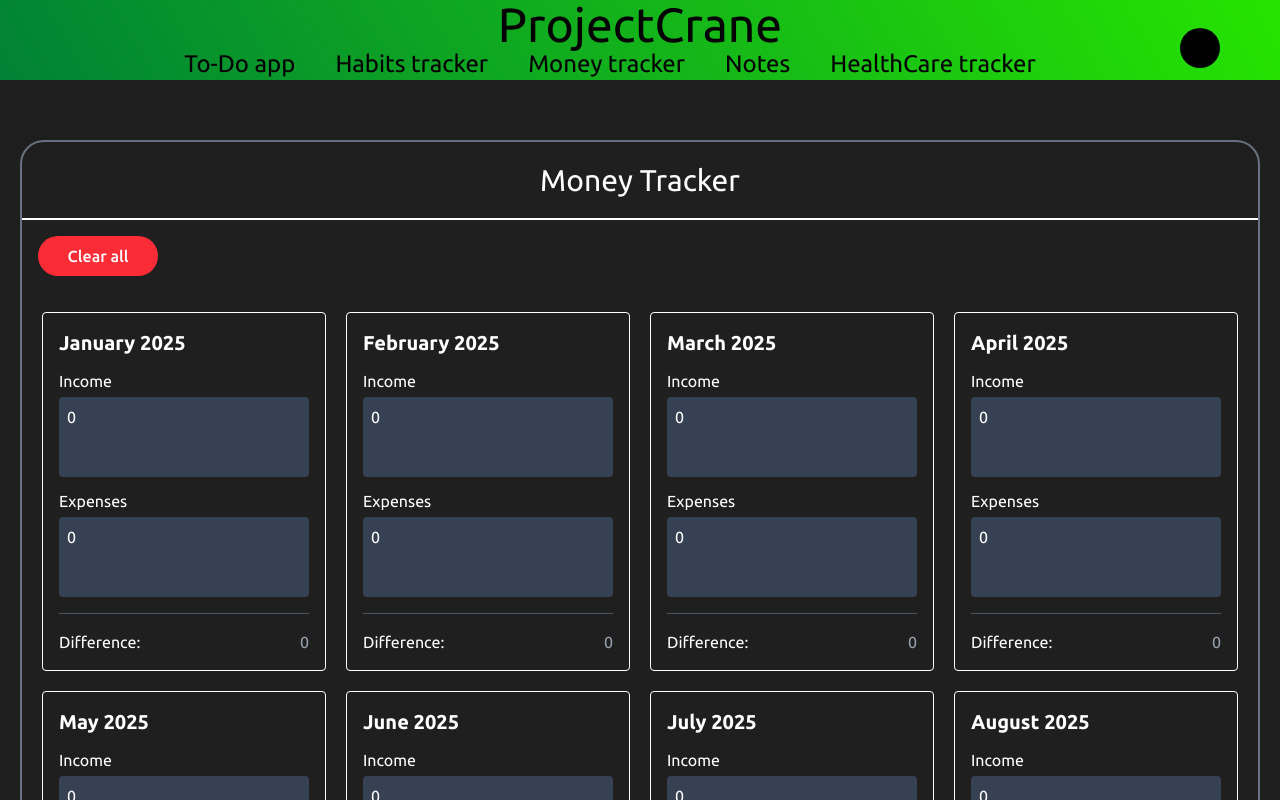
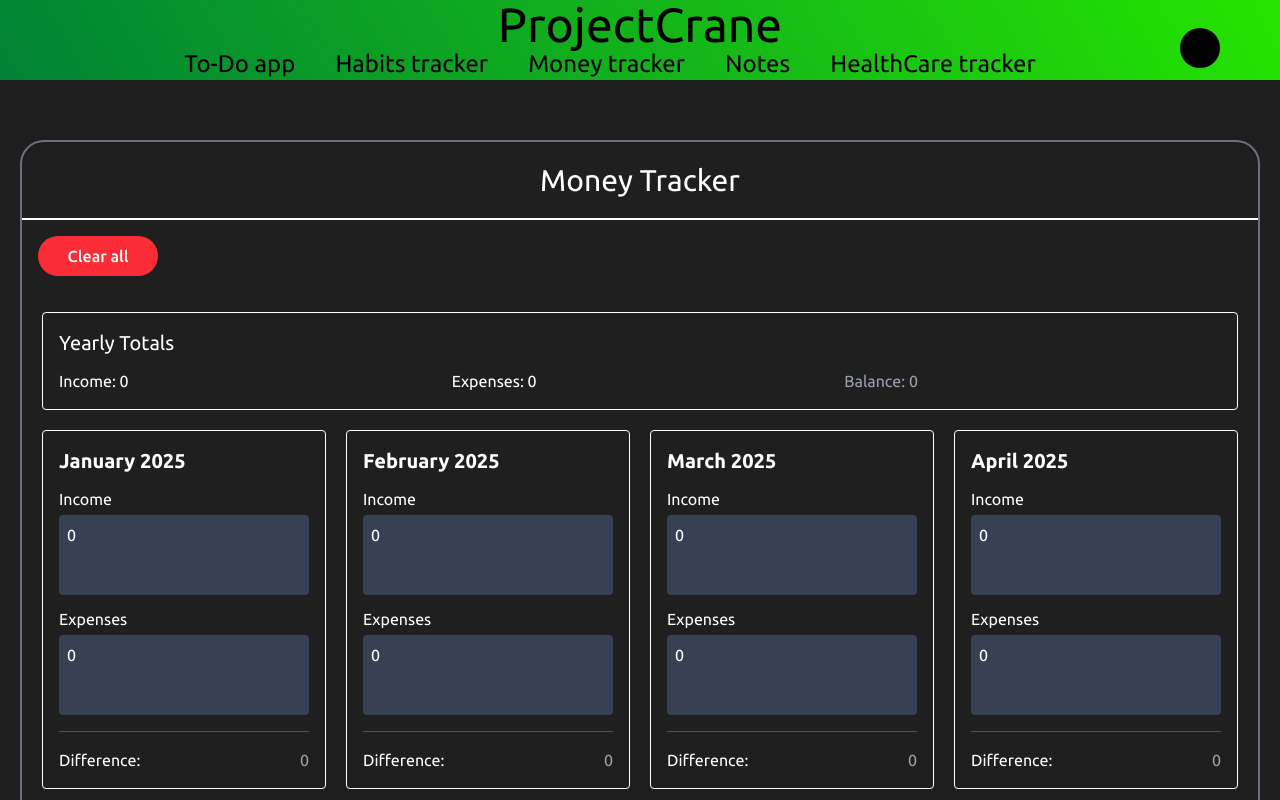
Before and after one commit to Max6453/projectCrane, a Vue app: page /money-tracker in a window 1280 px wide. Shown: the top 800 px of the page. Built offline with nearby package versions, Linux system fonts and the light colour scheme.

Commit message:
update 1.1.7 renamed title changed icon fixed issues in money tracker

```diff
--- a/index.html
+++ b/index.html
@@ -2,14 +2,14 @@
 <html lang="">
   <head>
     <meta charset="UTF-8">
-    <link rel="icon" href="/favicon.ico">
+    <link rel="icon" href="/public/icon.png">
     <meta name="viewport" content="width=device-width, initial-scale=1.0">
     <link href="./src/global.css" rel="stylesheet">
     <link rel="preconnect" href="https://fonts.googleapis.com">
     <link rel="preconnect" href="https://fonts.gstatic.com" crossorigin>
     <link href="https://fonts.googleapis.com/css2?family=Ubuntu:ital,wght@0,300;0,400;0,500;0,700;1,300;1,400;1,500;1,700&display=swap" rel="stylesheet">
 
-    <title>Vite App</title>
+    <title>ProjectCrane | Dashboard</title>
   </head>
   <body>
     <div id="app" class="font-ubuntu"></div>
--- a/src/Views/MoneyTracker.vue
+++ b/src/Views/MoneyTracker.vue
@@ -27,8 +27,8 @@ export default {
     }
   },
   created() {
-    this.loadFromLocalStorage();
-    this.generateMonths();
+    this.generateMonths(); // Generate months first
+    this.loadFromLocalStorage(); // Then load saved data
   },
   watch: {
     moneyData: {
@@ -49,7 +49,7 @@ export default {
         const date = new Date(currentYear, i, 1);
         const monthName = date.toLocaleString('default', { month: 'long' });
         const year = date.getFullYear().toString();
-        const key = `${year}-${i + 1}`;
+        const key = `${year}-${String(i + 1).padStart(2, '0')}`; // Fix month key format
 
         months.push({ monthName, year, key });
 
@@ -60,7 +60,7 @@ export default {
         if (!this.moneyData[year][key]) {
           this.moneyData[year][key] = {
             income: 0,
-            expenses: 0,
+            expenses: 0
           };
         }
       }
@@ -72,9 +72,10 @@ export default {
       const saved = localStorage.getItem('monthlyMoney');
       if (saved) {
         try {
-          this.moneyData = JSON.parse(saved);
+          const parsed = JSON.parse(saved);
+          this.moneyData = parsed || {};
         } catch (error) {
-          console.error('Error loading money data from localStorage:', error);
+          console.error('Error loading data:', error);
         }
       }
     },
@@ -88,17 +89,34 @@ export default {
     },
 
     updateValue(year: string, key: string, category: string, event: Event): void {
-      const value = (event.target as HTMLTextAreaElement).value;
-      const numValue = value === '' ? 0 : Number(value);
-      this.moneyData[year][key][category] = numValue;
+      const input = (event.target as HTMLTextAreaElement).value;
+      const numValue = input === '' ? 0 : parseFloat(input);
+      if (!isNaN(numValue)) {
+        this.moneyData[year][key][category] = numValue;
+      }
     },
 
     clearAllData(): void {
-      if (confirm('Are you sure you want to clear all money data? This cannot be undone.')) {
+      if (confirm('Are you sure you want to clear all money data?')) {
         this.moneyData = {};
         this.generateMonths();
         localStorage.removeItem('monthlyMoney');
+        this.saveToLocalStorage();
       }
+    }
+  },
+
+  computed: {
+    // Add computed property for total calculations
+    totals(): { income: number; expenses: number; difference: number } {
+      return this.months.reduce((acc, month) => {
+        const monthData = this.moneyData[month.year][month.key];
+        return {
+          income: acc.income + (monthData.income || 0),
+          expenses: acc.expenses + (monthData.expenses || 0),
+          difference: acc.difference + ((monthData.income || 0) - (monthData.expenses || 0))
+        };
+      }, { income: 0, expenses: 0, difference: 0 });
     }
   }
 }
@@ -117,6 +135,21 @@ export default {
             Clear all
           </button>
           <div class="p-5 pt-5">
+            <!-- Add totals display -->
+            <div class="mb-5 p-4 border border-main rounded">
+              <h2 class="text-xl text-main mb-3">Yearly Totals</h2>
+              <div class="grid grid-cols-3 gap-4 text-white">
+                <div>Income: {{ totals.income }}</div>
+                <div>Expenses: {{ totals.expenses }}</div>
+                <div :class="{
+                  'text-green-500': totals.difference > 0,
+                  'text-red-500': totals.difference < 0,
+                  'text-gray-400': totals.difference === 0
+                }">
+                  Balance: {{ totals.difference }}
+                </div>
+              </div>
+            </div>
             <div class="grid lg:grid-cols-4 md:grid-cols-3 sm:grid-cols-2 max-sm:grid-cols-1 gap-5">
               <div v-for="month in months"
                    :key="month.key"
```
Also changed, not shown: public/icon.png (added).
